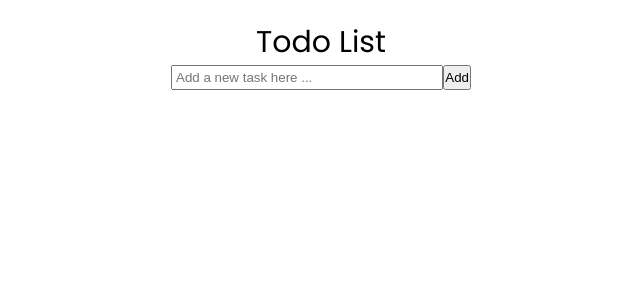
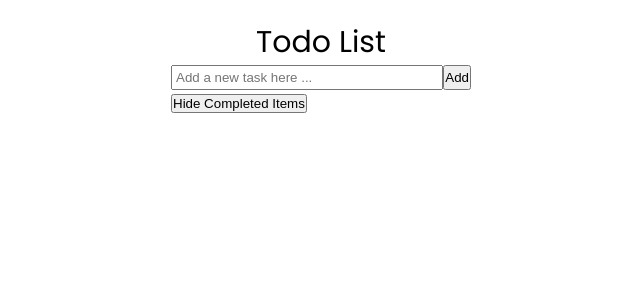
Before and after one commit to Kz0804/todo-list, a React (Create React App) app: page / in a window 1280 px wide. Shown: the top 300 px of the page, without its empty margins (319-959 px from the left). Built offline with nearby package versions, Linux system fonts and the light colour scheme; the HTML template or start-up script is replaced by a standard one.

Commit message:
Implement the feature to control item visibility

```diff
--- a/src/components/Task/components/List.jsx
+++ b/src/components/Task/components/List.jsx
@@ -1,13 +1,24 @@
-import React from 'react';
+import React, { useState } from 'react';
 import Item from './Item';
 
 const List = ({ tasks, onComplete }) => {
+  const [showCompleted, setShowCompleted] = useState(true);
+
   return (
     <div className="task--list">
+      <button
+        className="btn-filter"
+        onClick={() => setShowCompleted(!showCompleted)}
+      >
+        {showCompleted ? 'Hide Completed Items' : 'Show Completed Items'}
+      </button>
       <ul>
-        {tasks.map((task) => (
-          <Item key={task.id} task={task} onComplete={onComplete} />
-        ))}
+        {tasks.map(
+          (task) =>
+            (!task.completed || showCompleted) && (
+              <Item key={task.id} task={task} onComplete={onComplete} />
+            )
+        )}
       </ul>
     </div>
   );
```
